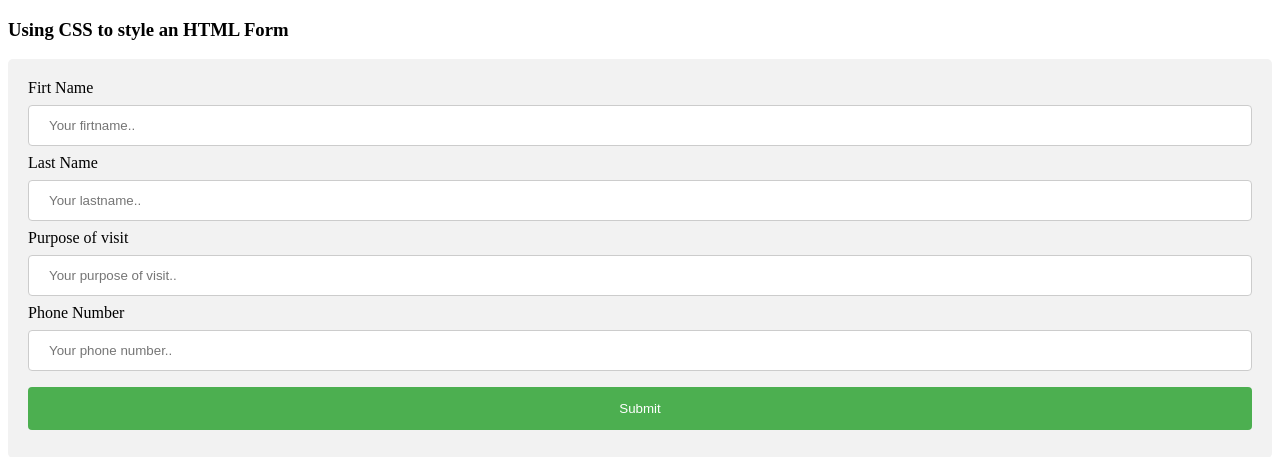
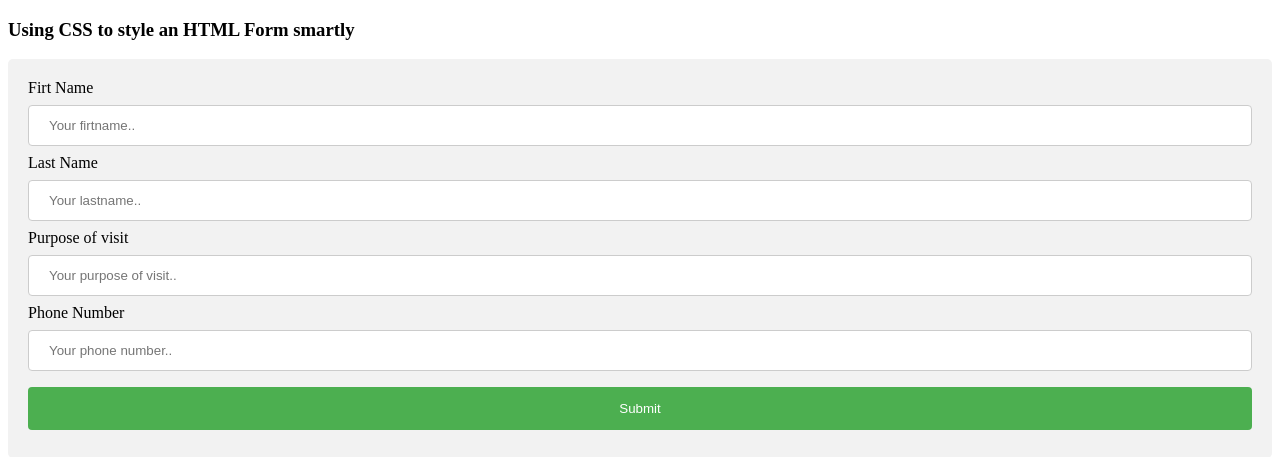
Before and after one commit to abubakarAMB/contactOne, a PHP site: page / in a window 1280 px wide. Shown: the top 457 px of the page. Run offline with PHP 8.4, Linux system fonts and the light colour scheme; data that the repository does not hold is empty.

Commit message:
first commit

```diff
--- a/index.php
+++ b/index.php
@@ -164,7 +164,7 @@ while($row = $result->fetch_assoc()) {
 </head>
 <body>
 
-<h3>Using CSS to style an HTML Form</h3>
+<h3>Using CSS to style an HTML Form smartly</h3>
 
 <div>
   <form action="index.php" method="POST">
```
